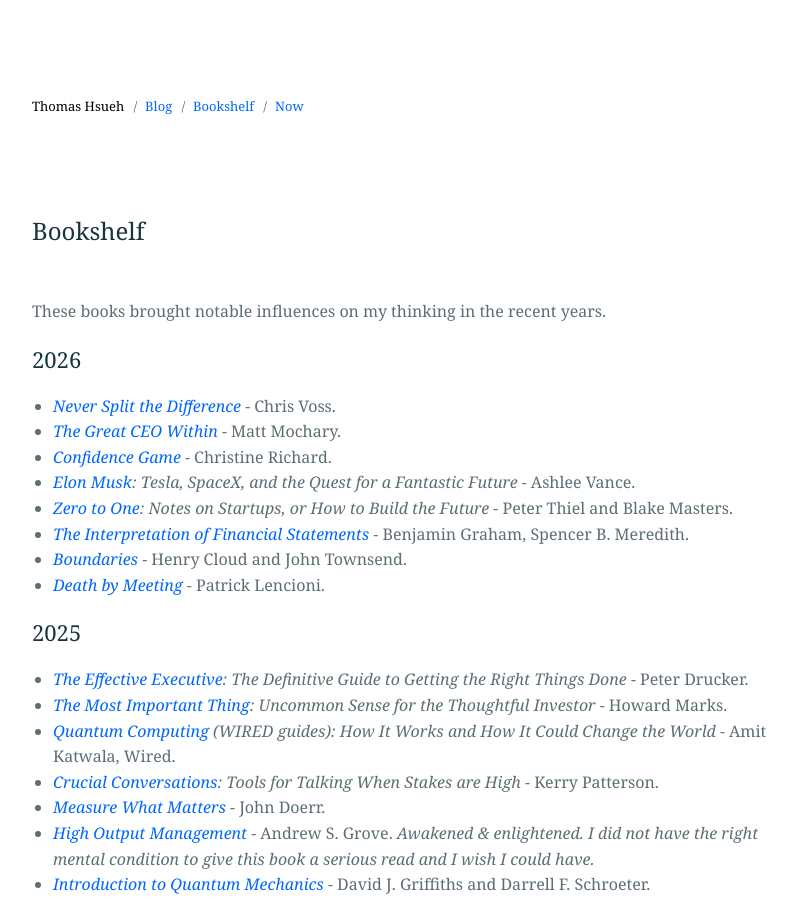
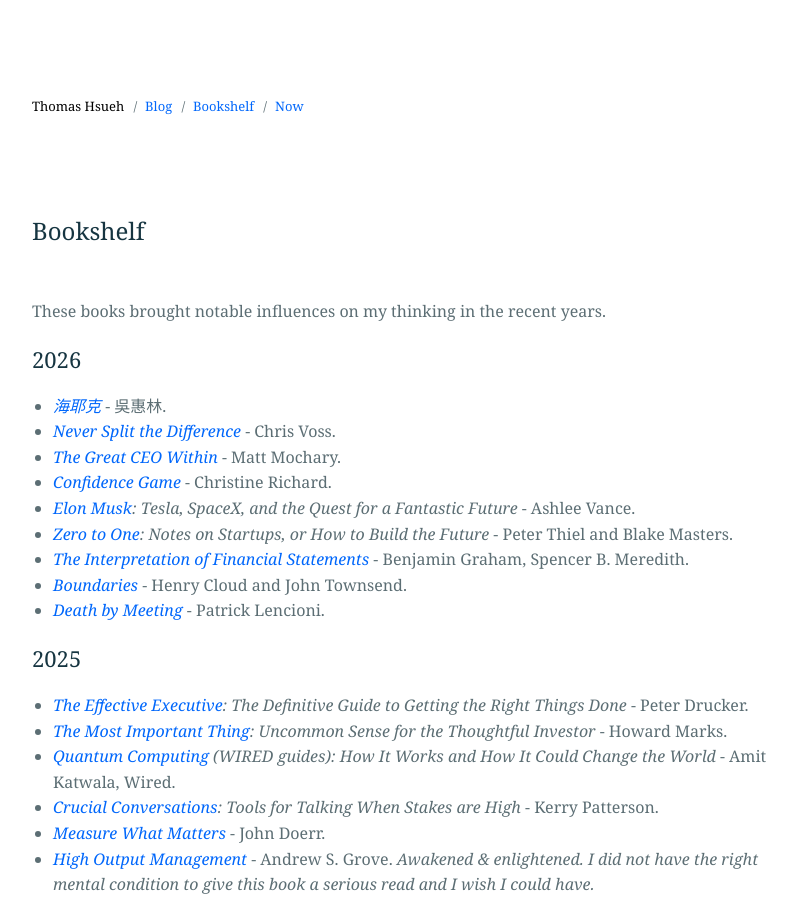
Before and after one commit to guiltygyoza/new-blog, a Jekyll site: the page built from _pages/bookshelf.markdown, in a window 1280 px wide and 900 px high. Shown: the whole window, without its empty margins (238-1035 px from the left). Built offline with Jekyll 4.4.1, drawn with Linux system fonts in a browser that asks for light colours.

Commit message:
add book

```diff
--- a/_pages/bookshelf.markdown
+++ b/_pages/bookshelf.markdown
@@ -7,6 +7,7 @@
 These books brought notable influences on my thinking in the recent years.
 
 ## 2026
+- *[海耶克](https://www.eslite.com/product/1001116712682238689004){:target="_blank"}* - 吳惠林.
 - *[Never Split the Difference](https://www.goodreads.com/book/show/123857637-never-split-the-difference){:target="_blank"}* - Chris Voss.
 - *[The Great CEO Within](https://www.goodreads.com/book/show/48691943-the-great-ceo-within){:target="_blank"}* - Matt Mochary.
 - *[Confidence Game](https://www.goodreads.com/book/show/8103503-confidence-game){:target="_blank"}* - Christine Richard.
```
